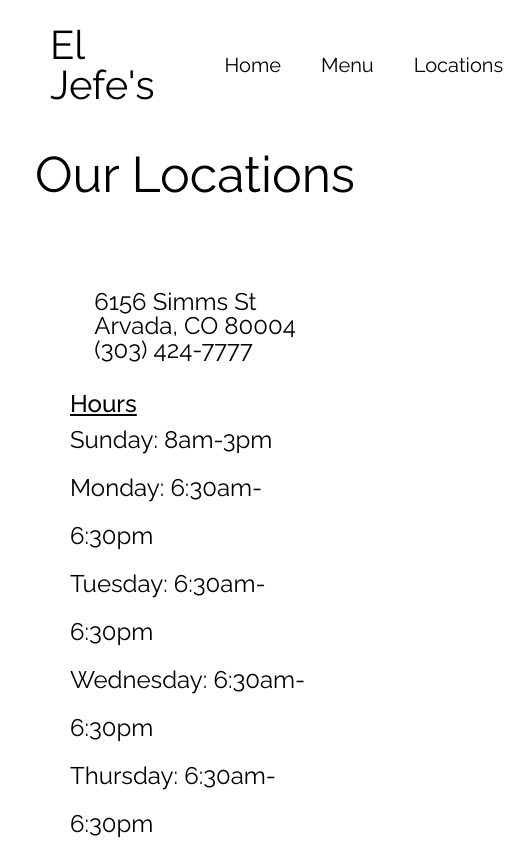
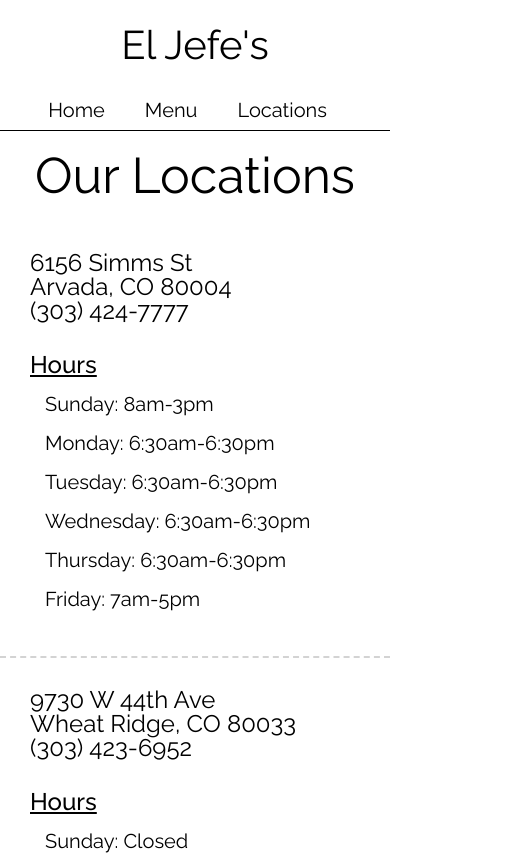
Before and after one commit to christiano39/el-jefe, a React (Create React App) app: page /locations in a window 390 px wide. Shown: the top 855 px of the page, 523 px wide, since content can reach past the window. Built offline with nearby package versions, Linux system fonts and the light colour scheme.

Commit message:
changed some responsive styling

```diff
--- a/src/App.scss
+++ b/src/App.scss
@@ -162,9 +162,11 @@
 	display: flex;
 	justify-content: space-between;
 	align-items: center;
+	border-bottom: 1px solid black;
 
 	#main-nav {
 		display: flex;
+		margin-right: 30px;
 
 		a {
 			color: inherit;
@@ -177,6 +179,14 @@
 		margin: 25px 50px;
 		font-size: 4rem;
 		cursor: pointer;
+	}
+
+	@media (max-width: 545px) {
+		flex-direction: column;
+
+		#main-nav {
+			margin-right: 15px;
+		}
 	}
 }
 
@@ -199,7 +209,7 @@
 		display: flex;
 		justify-content: space-evenly;
 		align-items: center;
-		border-bottom: 1px solid lightgrey;
+		border-bottom: 2px dashed lightgrey;
 		padding: 30px;
 
 		.hours h3 {
@@ -209,10 +219,25 @@
 
 		ul {
 			line-height: 2;
+
+			@media (max-width: 500px) {
+				font-size: 2rem;
+				line-height: 1.2;
+
+				li {
+					margin: 15px;
+				}
+			}
+		}
+
+		&:last-child {
+			border-bottom: none;
 		}
 
 		@media (max-width: 800px) {
 			flex-direction: column;
+			align-items: flex-start;
+			margin: 0 auto;
 
 			address {
 				margin-bottom: 30px;
```
Also changed, not shown: src/components/Footer.js (added).
